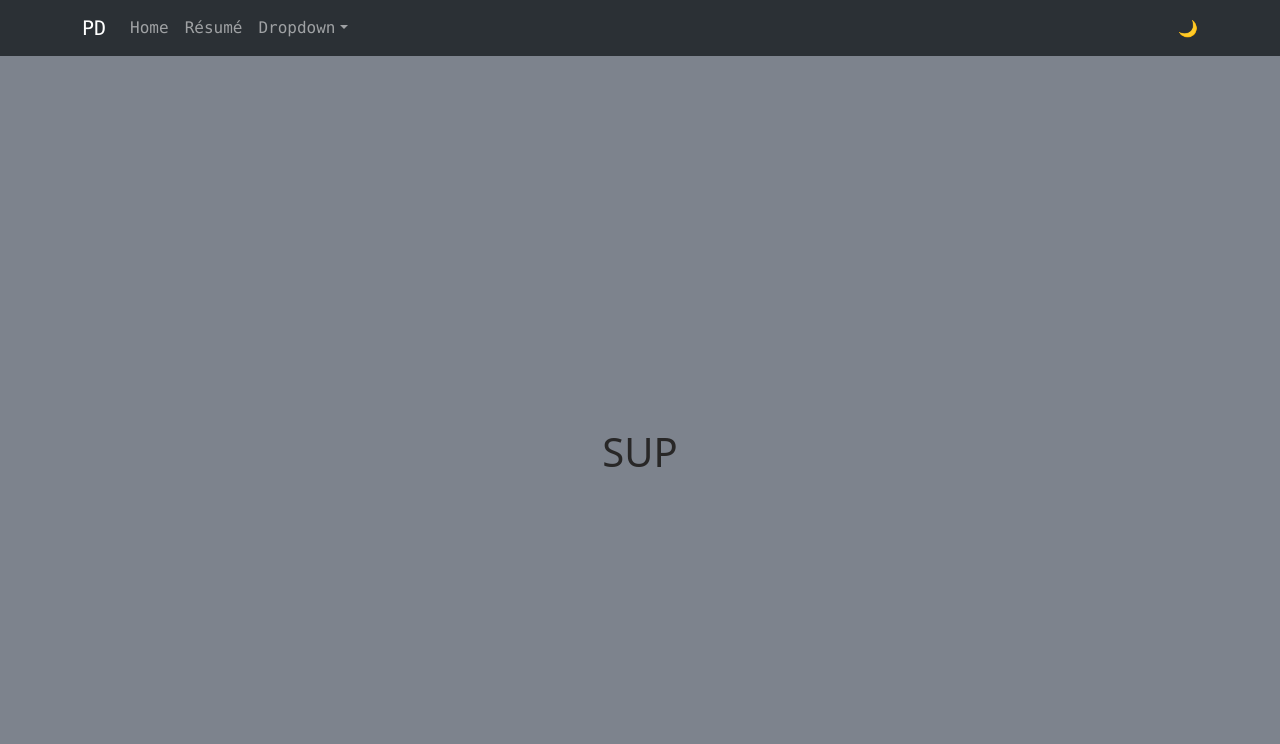
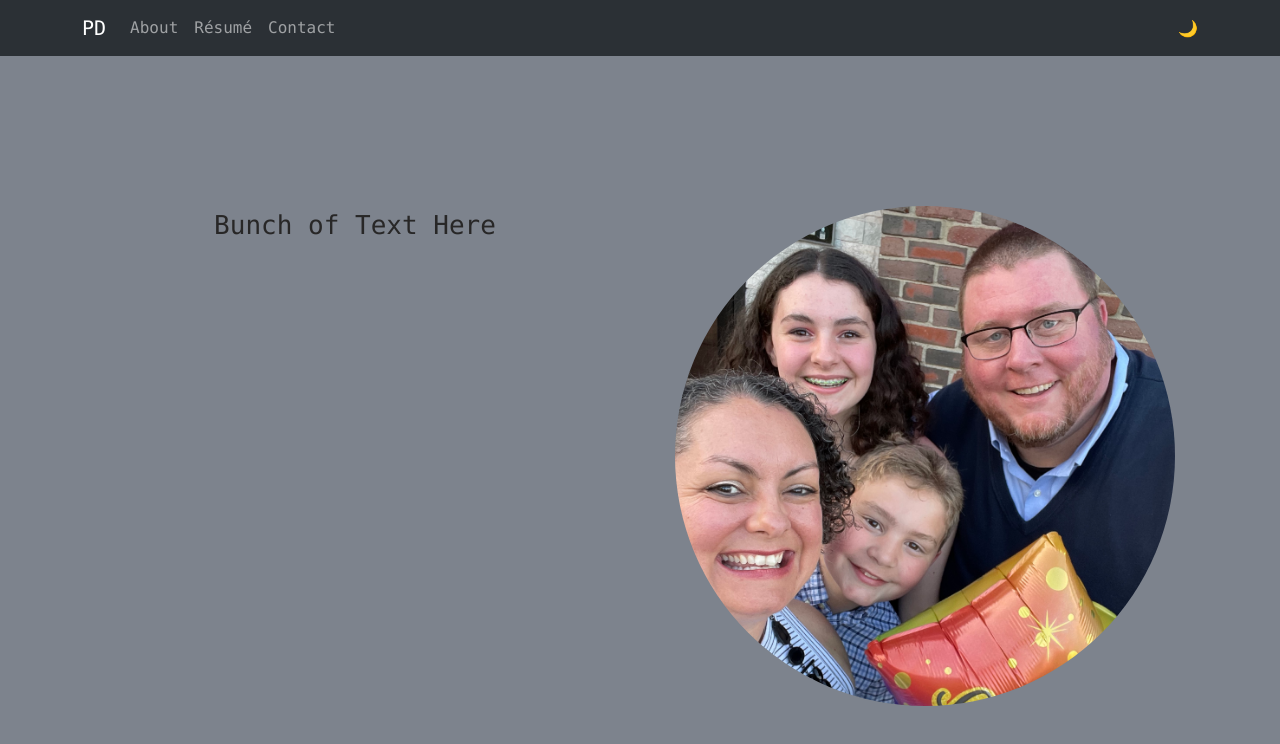
Before and after one commit to philipdemand/btstrp, a React (Create React App) app: page / in a window 1280 px wide. Shown: the top 744 px of the page. Built offline with nearby package versions, Linux system fonts and the light colour scheme.

Commit message:
images, useRef

```diff
--- /dev/null
+++ b/src/About.js
@@ -0,0 +1,19 @@
+import Container from 'react-bootstrap/Container';
+import Row from 'react-bootstrap/Row';
+import Col from 'react-bootstrap/Col';
+import Image from 'react-bootstrap/Image';
+import pic from './images/square-fam.jpg'
+
+function About ({ aboutRef }) {
+
+  return (
+    <Container ref={aboutRef} style={{ fontFamily: 'Menlo, monospace' }}>
+      <Row>
+        <Col>Bunch of Text Here</Col>
+        <Col><Image src={pic} width="500" height="500" roundedCircle /></Col>
+      </Row>
+    </Container>
+  );
+}
+
+export default About;
--- a/src/App.js
+++ b/src/App.js
@@ -1,10 +1,16 @@
-import React, { useState } from 'react'
+import React, { useState, useRef } from 'react'
 import './App.css';
 import NavBar from './NavBar';
+import About from './About';
 
 function App() {
 
   const [lightClicked, setLightClicked] = useState(false)
+  const aboutRef = useRef(null);
+
+  const scrollToAbout = () => {
+    aboutRef.current.scrollIntoView({ behavior: 'smooth' });
+  };
 
   const toggleLightMode = () => {
     setLightClicked(!lightClicked)
@@ -12,9 +18,9 @@ function App() {
 
   return (
     <div className={lightClicked ? "darkapp" : "lightapp"}>
-      <NavBar lightClicked={lightClicked} toggleLightMode={toggleLightMode}/>
+      <NavBar lightClicked={lightClicked} toggleLightMode={toggleLightMode} scrollToAbout={scrollToAbout}/>
       <header className={lightClicked ? "darkapp-header" : "lightapp-header"}>
-        <h1>SUP</h1>
+      <About aboutRef={aboutRef}/>
       </header>
     </div>
   );
--- a/src/NavBar.js
+++ b/src/NavBar.js
@@ -2,9 +2,8 @@ import React from 'react';
 import Container from 'react-bootstrap/Container';
 import Nav from 'react-bootstrap/Nav';
 import Navbar from 'react-bootstrap/Navbar';
-import NavDropdown from 'react-bootstrap/NavDropdown';
 import resume from './downloadables/P_Demand_Resume_4_11_24.pdf'
-const NavBar = ({ lightClicked, toggleLightMode }) => {
+const NavBar = ({ lightClicked, toggleLightMode, scrollToAbout }) => {
     return (
         <div>
             <Navbar expand="lg" className="bg-body-tertiary" data-bs-theme="dark">
@@ -13,21 +12,9 @@ const NavBar = ({ lightClicked, toggleLightMode }) => {
                     <Navbar.Toggle aria-controls="basic-navbar-nav" />
                     <Navbar.Collapse style={{ fontFamily: 'Menlo, monospace' }} id="basic-navbar-nav">
                         <Nav className="me-auto">
-                            <Nav.Link href="/">Home</Nav.Link>
+                            <Nav.Link onClick={scrollToAbout}>About</Nav.Link>
                             <Nav.Link href={resume} download="P_Demand_Resume_4_11_24.pdf">Résumé</Nav.Link>
-                            {/* <Nav.Link href={resume} download={resume}>Résumé</Nav.Link> */}
-                            {/* <a class="nav-link" href="/paglione_resume_3_19_23.pdf" download="" role="button">Resume</a> */}
-                            <NavDropdown title="Dropdown" id="basic-nav-dropdown">
-                                <NavDropdown.Item href="#action/3.1">Action</NavDropdown.Item>
-                                <NavDropdown.Item href="#action/3.2">
-                                    Another action
-                                </NavDropdown.Item>
-                                <NavDropdown.Item href="#action/3.3">Something</NavDropdown.Item>
-                                <NavDropdown.Divider />
-                                <NavDropdown.Item href="#action/3.4">
-                                    Separated link
-                                </NavDropdown.Item>
-                            </NavDropdown>
+                            <Nav.Link href="#contact">Contact</Nav.Link>
                         </Nav>
                     </Navbar.Collapse>
                     <div onClick={toggleLightMode} style={{ cursor: 'pointer' }}>
```
Also changed, not shown: src/images/square-fam.jpg (added).
